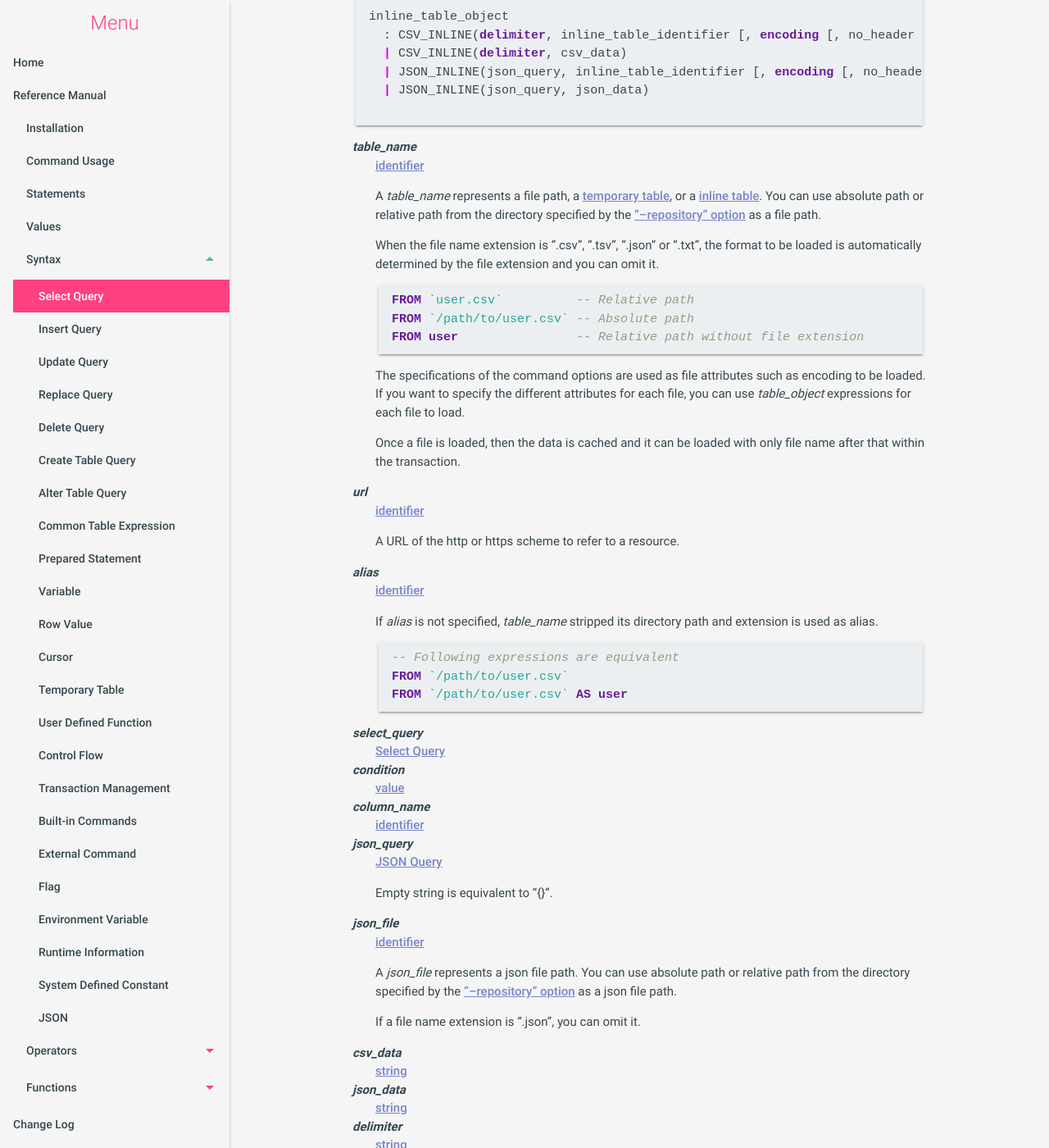
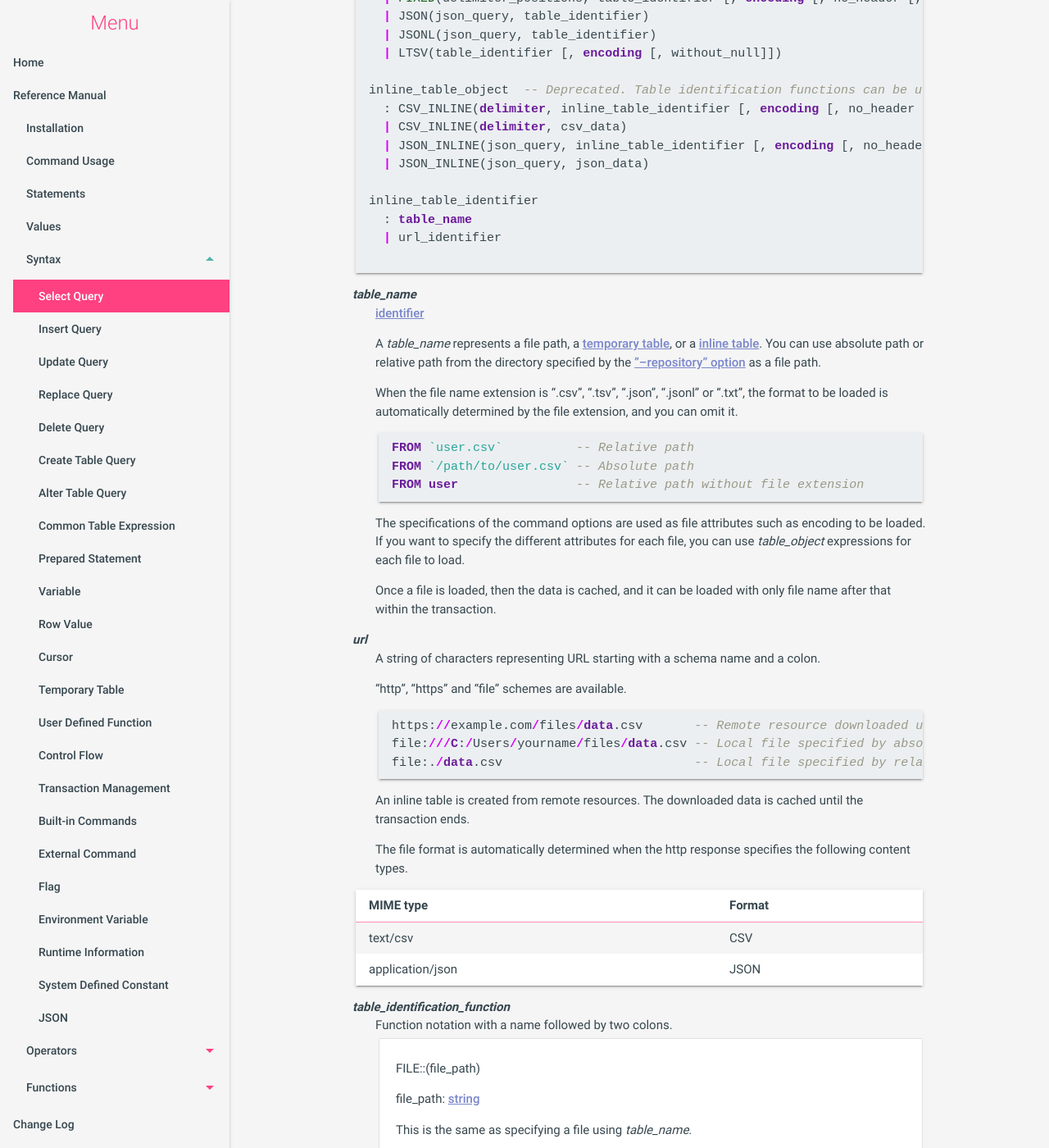
Before and after one commit to mithrandie/csvq, a Jekyll site: the page built from docs/_posts/2006-01-02-select-query.md, in a window 1280 px wide and 1400 px high, scrolled down 3409 px. Shown: the whole window at 82% size. Built offline with Jekyll 4.4.1, drawn with Linux system fonts in a browser that asks for light colours; some of the changed text lies outside the part shown.

Commit message:
Update docs.

````diff
--- a/docs/_posts/2006-01-02-select-query.md
+++ b/docs/_posts/2006-01-02-select-query.md
@@ -128,11 +128,9 @@ table_entity
 
 table_identifier
   : table_name
+  | url
+  | table_identification_function
   | STDIN
-
-inline_table_identifier
-  : table_name
-  | url
 
 laterable_table
   : subquery
@@ -158,6 +156,12 @@ join_condition
   : ON condition
   | USING (column_name [, column_name, ...])
 
+table_identification_function
+  : FILE::(file_path)
+  : INLINE::(file_path)
+  : URL::(url_string)
+  : DATA::(data_string)
+
 table_object
   : CSV(delimiter, table_identifier [, encoding [, no_header [, without_null]]])
   | FIXED(delimiter_positions, table_identifier [, encoding [, no_header [, without_null]]])
@@ -165,11 +169,15 @@ table_object
   | JSONL(json_query, table_identifier)
   | LTSV(table_identifier [, encoding [, without_null]])
 
-inline_table_object
+inline_table_object  -- Deprecated. Table identification functions can be used instead.
   : CSV_INLINE(delimiter, inline_table_identifier [, encoding [, no_header [, without_null]]])
   | CSV_INLINE(delimiter, csv_data)
   | JSON_INLINE(json_query, inline_table_identifier [, encoding [, no_header [, without_null]]])
   | JSON_INLINE(json_query, json_data)
+
+inline_table_identifier
+  : table_name
+  | url_identifier
 
 ```
 
@@ -179,7 +187,7 @@ _table_name_
   A _table_name_ represents a file path, a [temporary table]({{ '/reference/temporary-table.html' | relative_url }}), or a [inline table]({{ '/reference/common-table-expression.html' | relative_url }}).
   You can use absolute path or relative path from the directory specified by the ["--repository" option]({{ '/reference/command.html#options' | relative_url }}) as a file path.
 
-  When the file name extension is ".csv", ".tsv", ".json" or ".txt", the format to be loaded is automatically determined by the file extension and you can omit it.
+  When the file name extension is ".csv", ".tsv", ".json", ".jsonl" or ".txt", the format to be loaded is automatically determined by the file extension, and you can omit it.
 
   ```sql
   FROM `user.csv`          -- Relative path
@@ -190,12 +198,68 @@ _table_name_
   The specifications of the command options are used as file attributes such as encoding to be loaded.
   If you want to specify the different attributes for each file, you can use _table_object_ expressions for each file to load.
 
-  Once a file is loaded, then the data is cached and it can be loaded with only file name after that within the transaction.
+  Once a file is loaded, then the data is cached, and it can be loaded with only file name after that within the transaction.
 
 _url_
-: [identifier]({{ '/reference/statement.html#parsing' | relative_url }})
+: A string of characters representing URL starting with a schema name and a colon.
 
-  A URL of the http or https scheme to refer to a resource.
+  "http", "https" and "file" schemes are available.
+
+  ```sql
+  https://example.com/files/data.csv       -- Remote resource downloaded using HTTP GET method
+  file:///C:/Users/yourname/files/data.csv -- Local file specified by absolute path
+  file:./data.csv                          -- Local file specified by relative path
+  ```
+
+  An inline table is created from remote resources.
+  The downloaded data is cached until the transaction ends.
+
+  The file format is automatically determined when the http response specifies the following content types.
+
+| MIME type        | Format |
+|:-----------------|:-------|
+| text/csv         | CSV    |
+| application/json | JSON   |
+
+_table_identification_function_
+: Function notation with a name followed by two colons.
+
+  - FILE::(file_path)
+
+    file_path: [string]({{ '/reference/value.html#string' | relative_url }})
+
+    This is the same as specifying a file using _table_name_.
+
+  - INLINE::(file_path)
+
+    file_path: [string]({{ '/reference/value.html#string' | relative_url }})
+
+    Files read by this function are not cached and cannot be updated.
+
+  - URL::(url_string)
+
+    url_string: [string]({{ '/reference/value.html#string' | relative_url }})
+
+    When specifying a resource using _url_, the path must be encoded, but this function does not require encoding.
+
+  - DATA::(data_string)
+
+    file_path: [string]({{ '/reference/value.html#string' | relative_url }})
+
+    This function creates an inline table from a string.
+
+  Example of use in a query:
+
+  ```sql
+  SELECT id,
+         tag_name,
+         (SELECT COUNT(*) FROM JSON('', DATA::(assets))) AS number_of_assets,
+         published_at
+    FROM https://api.github.com/repos/mithrandie/csvq/releases
+   WHERE prerelease = false
+   ORDER BY published_at DESC
+   LIMIT 10
+  ```
 
 _alias_
 : [identifier]({{ '/reference/statement.html#parsing' | relative_url }})
@@ -217,27 +281,13 @@ _condition_
 _column_name_
 : [identifier]({{ '/reference/statement.html#parsing' | relative_url }})
 
+_delimiter_
+: [string]({{ '/reference/value.html#string' | relative_url }})
+
 _json_query_
 : [JSON Query]({{ '/reference/json.html#query' | relative_url }})
 
   Empty string is equivalent to "{}".
-
-_json_file_
-: [identifier]({{ '/reference/statement.html#parsing' | relative_url }})
-
-  A _json_file_ represents a json file path.
-  You can use absolute path or relative path from the directory specified by the ["--repository" option]({{ '/reference/command.html#options' | relative_url }}) as a json file path.
-
-  If a file name extension is ".json", you can omit it.
-
-_csv_data_
-: [string]({{ '/reference/value.html#string' | relative_url }})
-
-_json_data_
-: [string]({{ '/reference/value.html#string' | relative_url }})
-
-_delimiter_
-: [string]({{ '/reference/value.html#string' | relative_url }})
 
 _delimiter_positions_
 : [string]({{ '/reference/value.html#string' | relative_url }})
@@ -254,6 +304,17 @@ _no_header_
 
 _without_null_
 : [boolean]({{ '/reference/value.html#boolean' | relative_url }})
+
+_url_identifier_
+: [identifier]({{ '/reference/statement.html#parsing' | relative_url }})
+
+  A URL of the http or https scheme to refer to a resource.
+
+_csv_data_
+: [string]({{ '/reference/value.html#string' | relative_url }})
+
+_json_data_
+: [string]({{ '/reference/value.html#string' | relative_url }})
 
 #### Special Tables
 {: #special_tables}
--- a/docs/sitemap.xml
+++ b/docs/sitemap.xml
@@ -30,7 +30,7 @@
     </url>
     <url>
         <loc>https://mithrandie.github.io/csvq/reference/select-query.html</loc>
-        <lastmod>2022-05-03T15:57:12+00:00</lastmod>
+        <lastmod>2022-07-24T14:09:22+00:00</lastmod>
     </url>
     <url>
         <loc>https://mithrandie.github.io/csvq/reference/insert-query.html</loc>
````
Also changed, not shown: 1 other file.
